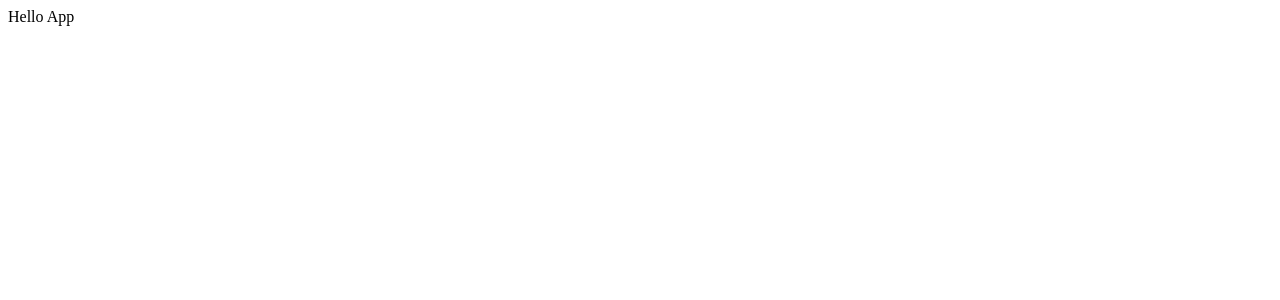
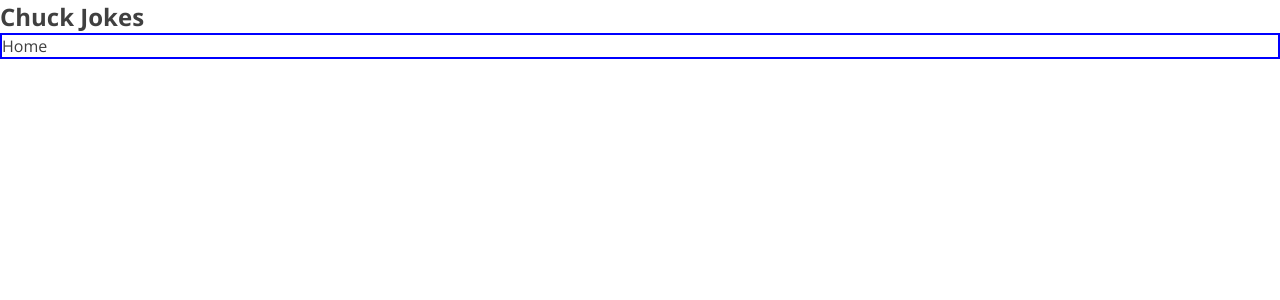
Before and after one commit to cazuzabarberino/Chuck-Jokes, a React (Create React App) app: page / in a window 1280 px wide. Shown: the top 300 px of the page. Built offline with nearby package versions, Linux system fonts and the light colour scheme.

Commit message:
setup folders, theme & global styles

```diff
--- a/public/index.html
+++ b/public/index.html
@@ -4,6 +4,10 @@
     <meta charset="utf-8" />
     <meta name="viewport" content="width=device-width, initial-scale=1" />
     <meta name="theme-color" content="#000000" />
+    <link
+      href="https://fonts.googleapis.com/css2?family=Open+Sans:wght@400;600;700&display=swap"
+      rel="stylesheet"
+    />
 
     <title>Chuck Jokes</title>
   </head>
--- /dev/null
+++ b/src/App/components/Header/index.tsx
@@ -0,0 +1,14 @@
+import React from "react";
+import { Container } from "./styles";
+
+const Header: React.FC = () => {
+  return (
+    <Container>
+      <h2>Chuck Jokes</h2>
+
+
+    </Container>
+  );
+};
+
+export default Header;
--- /dev/null
+++ b/src/App/components/Header/styles.ts
@@ -0,0 +1,3 @@
+import styled from "styled-components";
+
+export const Container = styled.div``;
--- /dev/null
+++ b/src/App/global/styles.ts
@@ -0,0 +1,31 @@
+import { DefaultTheme, createGlobalStyle } from "styled-components";
+
+export const theme: DefaultTheme = {
+  font: "#404040",
+  primary: "#fff",
+  secondary: "#FFF5F8",
+};
+
+export const GlobalStyle = createGlobalStyle`
+
+  *
+  {
+    margin: 0;
+    padding: 0;
+    box-sizing: content-box;
+    outline: 0;
+  }
+
+  button
+  {
+    cursor: pointer;
+  }
+
+  body
+  {
+    font-family: 'Open Sans', sans-serif;
+    font-size: 16px;
+    color: ${({ theme }) => theme.font};
+    background: ${({ theme }) => theme.primary};
+  }
+`;
--- a/src/App/index.tsx
+++ b/src/App/index.tsx
@@ -1,7 +1,15 @@
 import React from "react";
+import { GlobalStyle, theme } from "./global/styles";
+import { ThemeProvider } from "styled-components";
+import Router from "./router";
 
 function App() {
-  return <div>Hello App</div>;
+  return (
+    <ThemeProvider theme={theme}>
+      <GlobalStyle />
+      <Router />
+    </ThemeProvider>
+  );
 }
 
 export default App;
--- /dev/null
+++ b/src/App/pages/Home/index.tsx
@@ -0,0 +1,8 @@
+import React from "react";
+import { Container } from "./styles";
+
+const Home: React.FC = () => {
+  return <Container>Home</Container>;
+};
+
+export default Home;
--- /dev/null
+++ b/src/App/pages/Home/styles.ts
@@ -0,0 +1,3 @@
+import styled from "styled-components";
+
+export const Container = styled.div``;
--- /dev/null
+++ b/src/App/router/index.tsx
@@ -0,0 +1,17 @@
+import React from "react";
+import Header from "../components/Header";
+import { Content } from "./styles";
+import Home from "../pages/Home";
+
+const Router: React.FC = () => {
+  return (
+    <>
+      <Header />
+      <Content>
+        <Home />
+      </Content>
+    </>
+  );
+};
+
+export default Router;
--- /dev/null
+++ b/src/App/router/styles.ts
@@ -0,0 +1,5 @@
+import styled from "styled-components";
+
+export const Content = styled.div`
+  border: 2px solid blue;
+`;
```
Also changed, not shown: package.json (+12 -8 lines), src/@types/styled.d.ts (added, +9 -0 lines), 1 other file (tests, documents, lock files or other folders).
